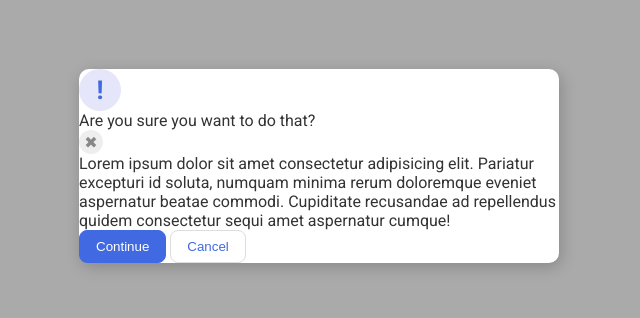
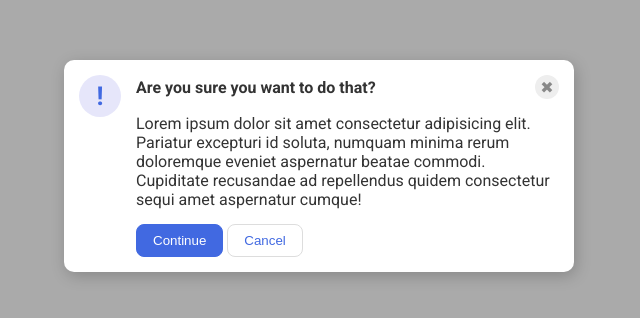
Before and after one commit to TeshNZ/flex, a plain HTML site: page 05-flex-modal/index.html in a window 1280 px wide. Shown: the part 234-552 px from the top of the page, without its empty margins (321-961 px from the left). Drawn offline with Linux system fonts and the light colour scheme.

Commit message:
Completed the fifth exercise

```diff
--- a/05-flex-modal/index.html
+++ b/05-flex-modal/index.html
@@ -10,16 +10,20 @@
   <body>
     <div class="modal">
       <div class="icon">!</div>
-      <div class="header">Are you sure you want to do that?</div>
-      <div class="close-button">✖</div>
-      <div class="text">
-        Lorem ipsum dolor sit amet consectetur adipisicing elit. Pariatur
-        excepturi id soluta, numquam minima rerum doloremque eveniet aspernatur
-        beatae commodi. Cupiditate recusandae ad repellendus quidem consectetur
-        sequi amet aspernatur cumque!
+      <div class="container">
+        <div class="header">
+          Are you sure you want to do that?
+          <div class="close-button">✖</div>
+        </div>
+        <div class="text">
+          Lorem ipsum dolor sit amet consectetur adipisicing elit. Pariatur
+          excepturi id soluta, numquam minima rerum doloremque eveniet
+          aspernatur beatae commodi. Cupiditate recusandae ad repellendus quidem
+          consectetur sequi amet aspernatur cumque!
+        </div>
+        <button class="continue">Continue</button>
+        <button class="cancel">Cancel</button>
       </div>
-      <button class="continue">Continue</button>
-      <button class="cancel">Cancel</button>
     </div>
   </body>
 </html>
--- a/05-flex-modal/style.css
+++ b/05-flex-modal/style.css
@@ -21,6 +21,9 @@ body {
   width: 480px;
   border-radius: 10px;
   box-shadow: 2px 4px 16px rgba(0, 0, 0, 0.2);
+  display: flex;
+  gap: 15px;
+  padding: 15px;
 }
 
 .icon {
@@ -34,6 +37,7 @@ body {
   display: flex;
   align-items: center;
   justify-content: center;
+  flex-shrink: 0;
 }
 
 .close-button {
@@ -65,3 +69,14 @@ button.cancel {
   border: 1px solid #ddd;
   color: royalblue;
 }
+
+.header {
+  display: flex;
+  justify-content: space-between;
+  align-items: center;
+  margin-bottom: 15px;
+  font-weight: bold;
+}
+.text {
+  margin-bottom: 15px;
+}
```
